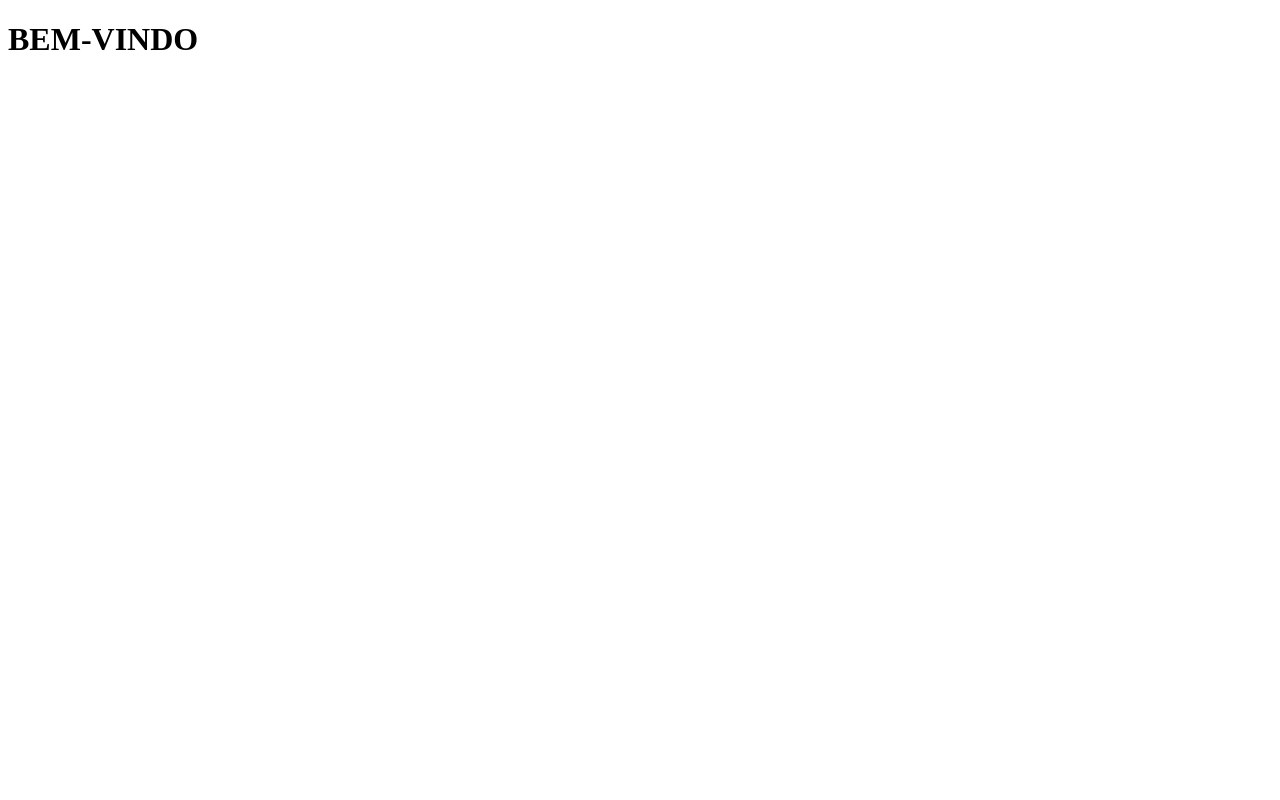
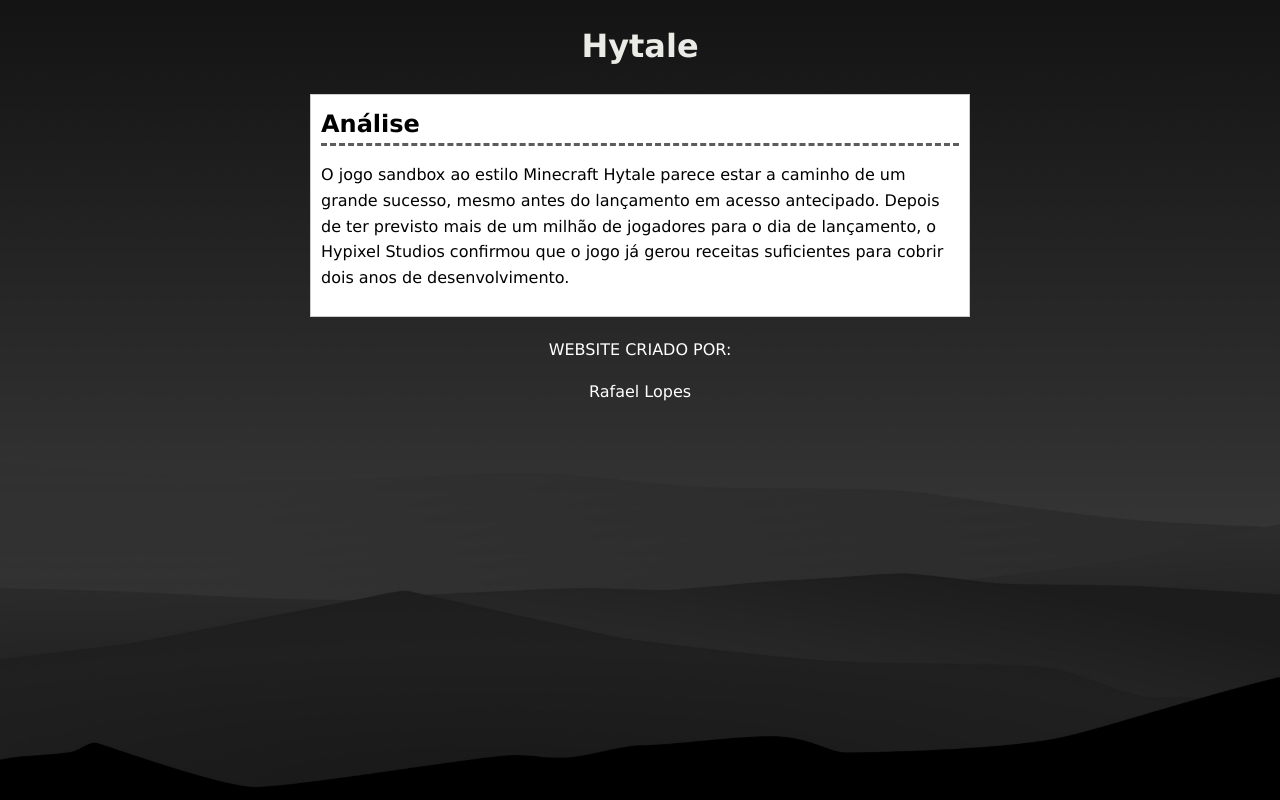
Before and after one commit to rafaellopes03/rafaellopestpsi0725, a plain HTML site: page Exercicio1/hytale.html in a window 1280 px wide. Drawn offline with Linux system fonts and the light colour scheme.

Commit message:
Edit Exercicio1 - ficheiros .html e .css

```diff
--- a/Exercicio1/estilos.css
+++ b/Exercicio1/estilos.css
@@ -37,6 +37,10 @@
     font-weight: bold;
 }
 
+h1 {
+    text-align: center;
+}
+
 h1 a {
     color: #e9ebe4;
     text-decoration: none;
--- a/Exercicio1/hytale.html
+++ b/Exercicio1/hytale.html
@@ -1,11 +1,30 @@
 <!DOCTYPE html>
 <html lang="en">
+
 <head>
     <meta charset="UTF-8">
-    <meta name="viewport" content="width=device-width, initial-scale=1.0">
-    <title>Document</title>
+    <title>Gaming Network</title>
+    <link rel="stylesheet" href="estilos.css">
 </head>
+
 <body>
-    <h1>BEM-VINDO</h1>
+    <div class='container'>
+        <h1><a href=''>Hytale</a></h1>
+        <div class='places'>
+            <div class='place'>
+                <h2>Análise</h2>
+                <p>O jogo sandbox ao estilo Minecraft Hytale parece estar a caminho de um grande sucesso, mesmo antes do
+                    lançamento em acesso antecipado. Depois de ter previsto mais de um milhão de jogadores para o dia de
+                    lançamento, o Hypixel Studios confirmou que o jogo já gerou receitas suficientes para cobrir dois
+                    anos de desenvolvimento.</p>
+            </div>
+            <div class='clear'></div>
+        </div>
+    </div>
+    <footer class='footer'>
+        <p>WEBSITE CRIADO POR:</p>
+        <p>Rafael Lopes</p>
+    </footer>
 </body>
+
 </html>
```
Also changed, not shown: Exercicio1/index.html (+3 -3 lines), Exercicio1/steam.html (added, +35 -0 lines).
